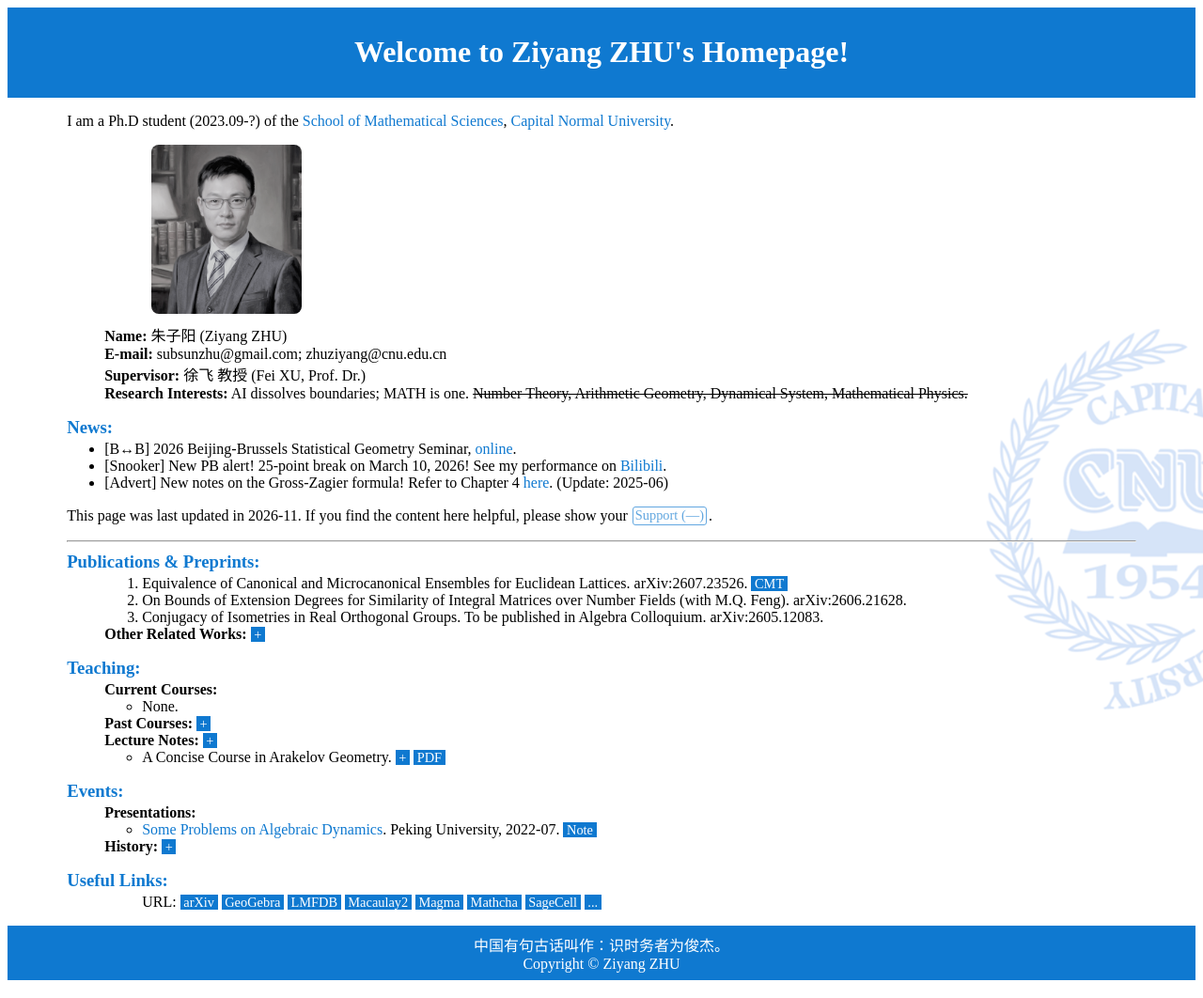
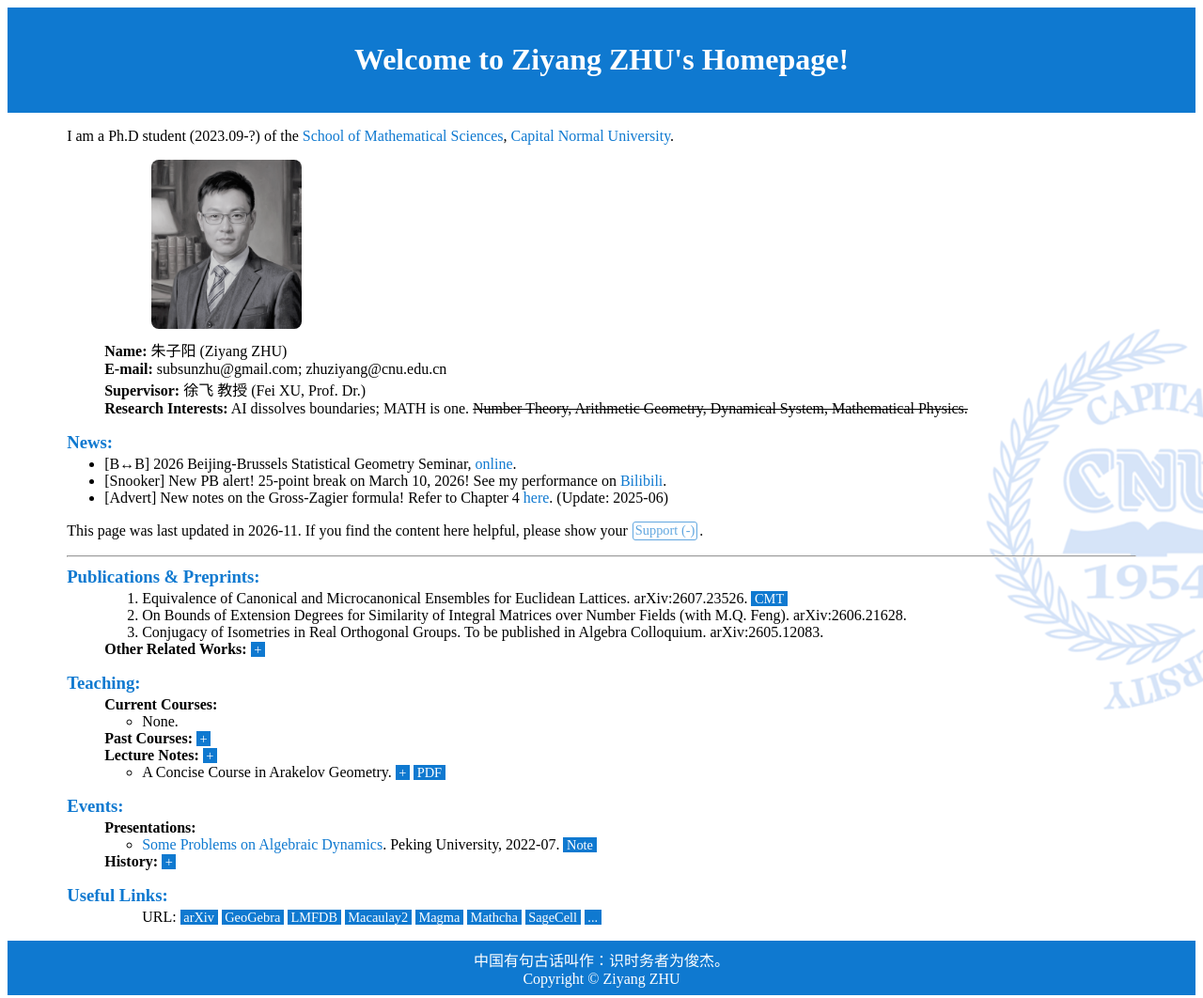
Before and after one commit to ZiyangZhu/home, a plain HTML site: page index.html in a window 1280 px wide. Shown: the whole page at 94% size. Drawn offline with Linux system fonts and the light colour scheme; no server answers.

Commit message:
Update index.html

```diff
--- a/index.html
+++ b/index.html
@@ -8,7 +8,14 @@
 :root {
   --theme-color: #0F79D0;
 }
-header, footer {
+header {
+    padding: 1em;
+    color: white;
+    background-color: var(--theme-color);
+    clear: left;
+    text-align: center;
+}
+footer {
     padding: 0.5em;
     color: white;
     background-color: var(--theme-color);
@@ -178,7 +185,7 @@ mark {
       btn.disabled = false;
     }).catch(err => {
       console.error('Failed to load support count:', err);
-      countEl.textContent = '—';
+      countEl.textContent = '-';
       btn.title = 'Support counter temporarily unavailable';
       // Avoid recording votes when the totals cannot be loaded.
     });
```
